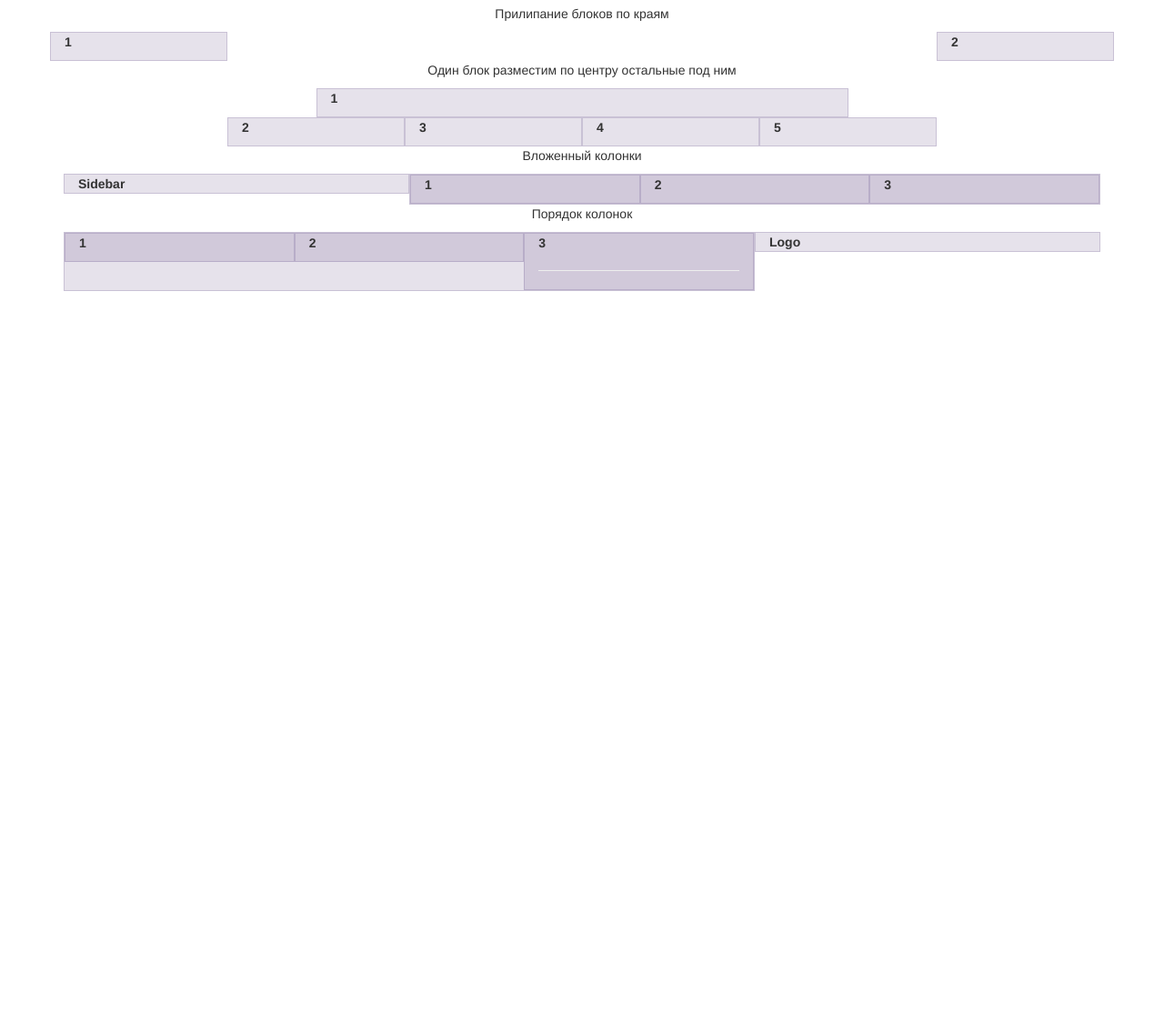
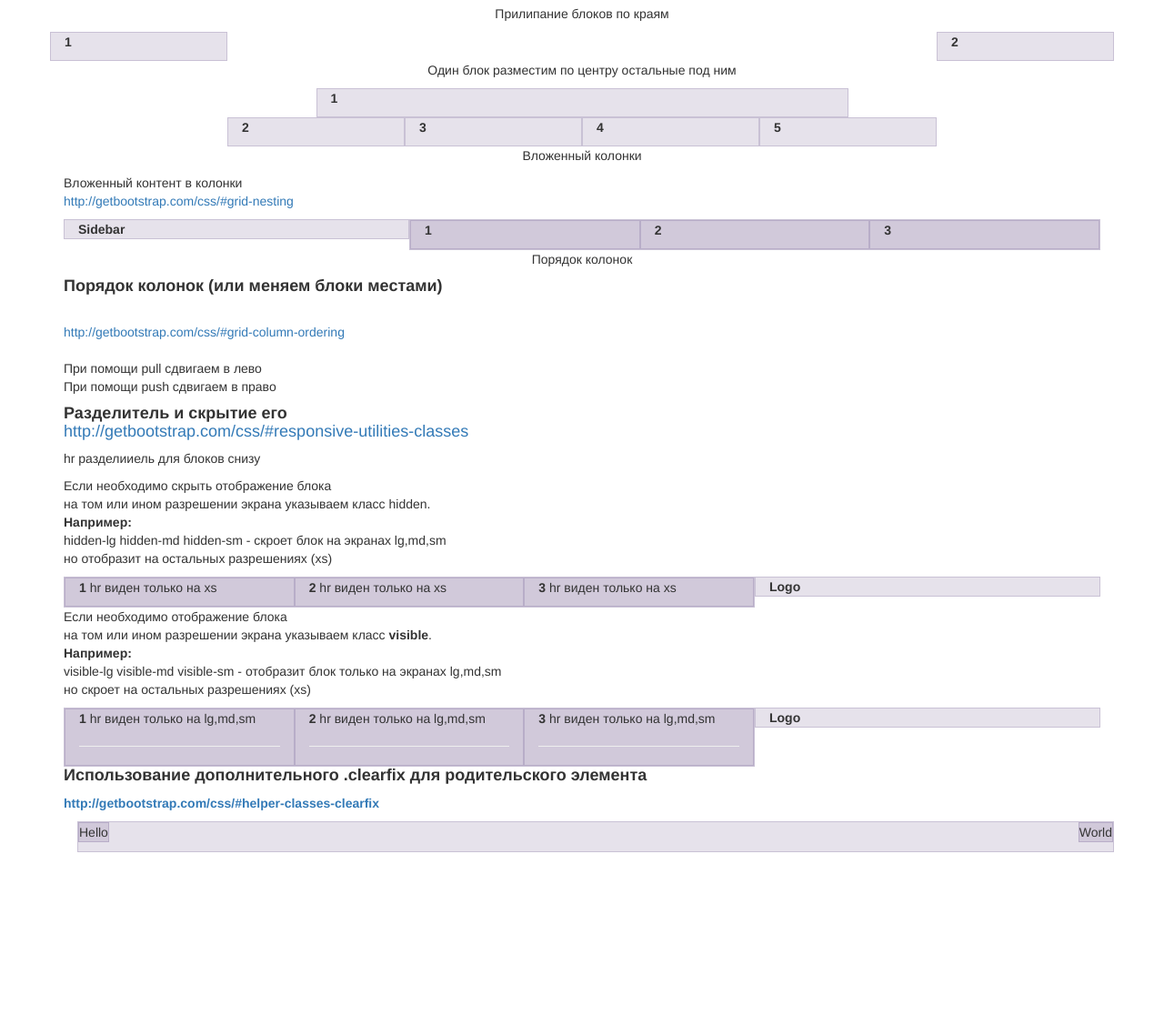
Before and after one commit to Dudaevskiy/Bootstrap.gh, a PHP site: page / in a window 1280 px wide. Shown: the part 311-1449 px from the top of the page at 91% size. Before the commit the page ends 631 px from the top, so only its background shows below. Run offline with PHP 8.4, Linux system fonts and the light colour scheme; style sheets or scripts are compiled from the project's sources; some libraries are stand-ins or nearby versions.

Commit message:
Работа с hidden visible + clearfix для родительского эелемента

```diff
--- a/index.php
+++ b/index.php
@@ -20,7 +20,7 @@
 	<script src="https://maxcdn.bootstrapcdn.com/bootstrap/3.3.7/js/bootstrap.min.js"></script>
 </head>
 
-<body>
+<body style="padding-bottom:200px;">
 <!------------------------------
 Блок с меню BootStrap
 ------------------------------->
@@ -128,6 +128,7 @@ http://getbootstrap.com/css/#grid-responsive-resets
 			<p>
 				<h2>Работа с отступами в BootStrap урок 1.5</h2>
 			</p>
+			<p><a href="http://getbootstrap.com/css/#grid-responsive-resets"></a></p>
 		</div>
 		<!--
 		Необходимо добиться прилипания блока №1 к левому краю
@@ -151,6 +152,8 @@ http://getbootstrap.com/css/#grid-responsive-resets
 		------------------------------->
 <!-- p[style="text-align:center;"]>{Вложенный контент} -->
 		<p style="text-align:center;">Вложенный колонки</p>
+		<p>Вложенный контент в колонки <br>
+					<a href="http://getbootstrap.com/css/#grid-nesting">http://getbootstrap.com/css/#grid-nesting</a></p>
 		<div class="col-md-4 block"><b>Sidebar</b></div>
 		<!-- Допустм нам нужно внутри контейнера ниже разместить товары -->
 		<div class="col-md-8 block">
@@ -177,26 +180,101 @@ http://getbootstrap.com/css/#grid-responsive-resets
 		При помощи push сдвигаем в право
 		-->
 		<p style="text-align:center;">Порядок колонок</p>
-
+		<h4><b>Порядок колонок	(или меняем блоки местами)</b></h4><br>
+					<a href="http://getbootstrap.com/css/#grid-column-ordering">
+					http://getbootstrap.com/css/#grid-column-ordering</a><br>
+					<br>
+					При помощи pull сдвигаем в лево <br>
+					При помощи push сдвигаем в право</p>
+					<h4><b>Разделитель и скрытие его</b>
+					</br><a href="http://getbootstrap.com/css/#responsive-utilities-classes">http://getbootstrap.com/css/#responsive-utilities-classes</a></h4>
+					<p>hr разделииель для блоков снизу</p>
+					<p>Если необходимо скрыть отображение блока <br>
+					на том или ином разрешении экрана указываем класс hidden. <br>
+					<b>Например:</b><br>
+					hidden-lg hidden-md hidden-sm - скроет блок на экранах lg,md,sm<br>
+					но отобразит на остальных разрешениях (xs)</p>
 		<div class="col-md-4 col-md-push-8 block"><b>Logo</b></div>
 		<div class="col-md-8 col-md-pull-4 block">
 			<!-- BootStrap ROW-->
 			<div class="row">
 <!-- .col-md-1*12>p>b{$} -->
+				<!-- Вставляем розделитель <hr> -->
+				<!------------------------------
+				Если необходимо скрыть отображение блока
+				на том или ином разрешении экрана указываем класс hidden.
+				Например:
+				hidden-lg hidden-md hidden-sm - скроет блок на экранах lg,md,sm
+				но отобразит на остальных разрешениях (xs)
+				------------------------------->
 				<div class="col-sm-4 block">
-					<p><b>1</b></p>
+					<p><b>1</b> hr виден только на xs</p>
+					<hr class="hidden-lg hidden-md hidden-sm">
 				</div>
 				<div class="col-sm-4 block">
-					<p><b>2</b></p>
+					<p><b>2</b> hr виден только на xs</p>
+					<hr class="hidden-lg hidden-md  hidden-sm">
 				</div>
 				<div class="col-sm-4 block">
-					<p><b>3</b></p>
-					<hr>
+					<p><b>3</b> hr виден только на xs</p>
+					<hr class="hidden-lg hidden-md hidden-sm">
 				</div>
 
 			</div>
 		</div>
+		<!------------------------------
+		Отобразим блок только на определенном виде устройств
+		------------------------------->
+				Если необходимо отображение блока</br>
+				на том или ином разрешении экрана указываем класс <b>visible</b>.</br>
+				<b>Например:</b><br>
+				visible-lg visible-md visible-sm - отобразит блок только на экранах lg,md,sm<br>
+				но скроет на остальных разрешениях (xs)</p>
+		<div class="col-md-4 col-md-push-8 block"><b>Logo</b></div>
+		<div class="col-md-8 col-md-pull-4 block">
+			<!-- BootStrap ROW-->
+			<div class="row">
+<!-- .col-md-1*12>p>b{$} -->
+				<!-- Вставляем розделитель <hr> -->
+				<!------------------------------
+				Если необходимо отображение блока
+				на том или ином разрешении экрана указываем класс visible.
+				Например:
+				visible-lg visible-md visible-sm - отобразит блок только на экранах lg,md,sm
+				но скроет на остальных разрешениях (xs)
+				------------------------------->
+				<div class="col-sm-4 block">
+					<p><b>1</b> hr виден только на lg,md,sm</p>
+					<hr class="visible-lg visible-md visible-sm">
+				</div>
+				<div class="col-sm-4 block">
+					<p><b>2</b> hr виден только на lg,md,sm</p>
+					<hr class="visible-lg visible-md visible-sm">
+				</div>
+				<div class="col-sm-4 block">
+					<p><b>3</b> hr виден только на lg,md,sm</p>
+					<hr class="visible-lg visible-md visible-sm">
+				</div>
 
+			</div>
+		</div>
+		</br></br>
+		<h4><b>Использование дополнительного .clearfix для родительского элемента</b></h4>
+		<p><b><a href="http://getbootstrap.com/css/#helper-classes-clearfix">http://getbootstrap.com/css/#helper-classes-clearfix</a></b></p>
+		<!-- BootStrap CONTAINER -->
+		<!------------------------------
+		Допустим хочу разместить два блока в одну линию
+		http://getbootstrap.com/css/#helper-classes-floats
+		------------------------------->
+
+		<div class="container">
+			<div class="clearfix block">
+				<p class="pull-left block">Hello</p>
+				<p class="pull-right block">World</p>
+
+			</div>
+		</div>
+		<div class="col-md-12"></div>
 
 
 	</div>
```
